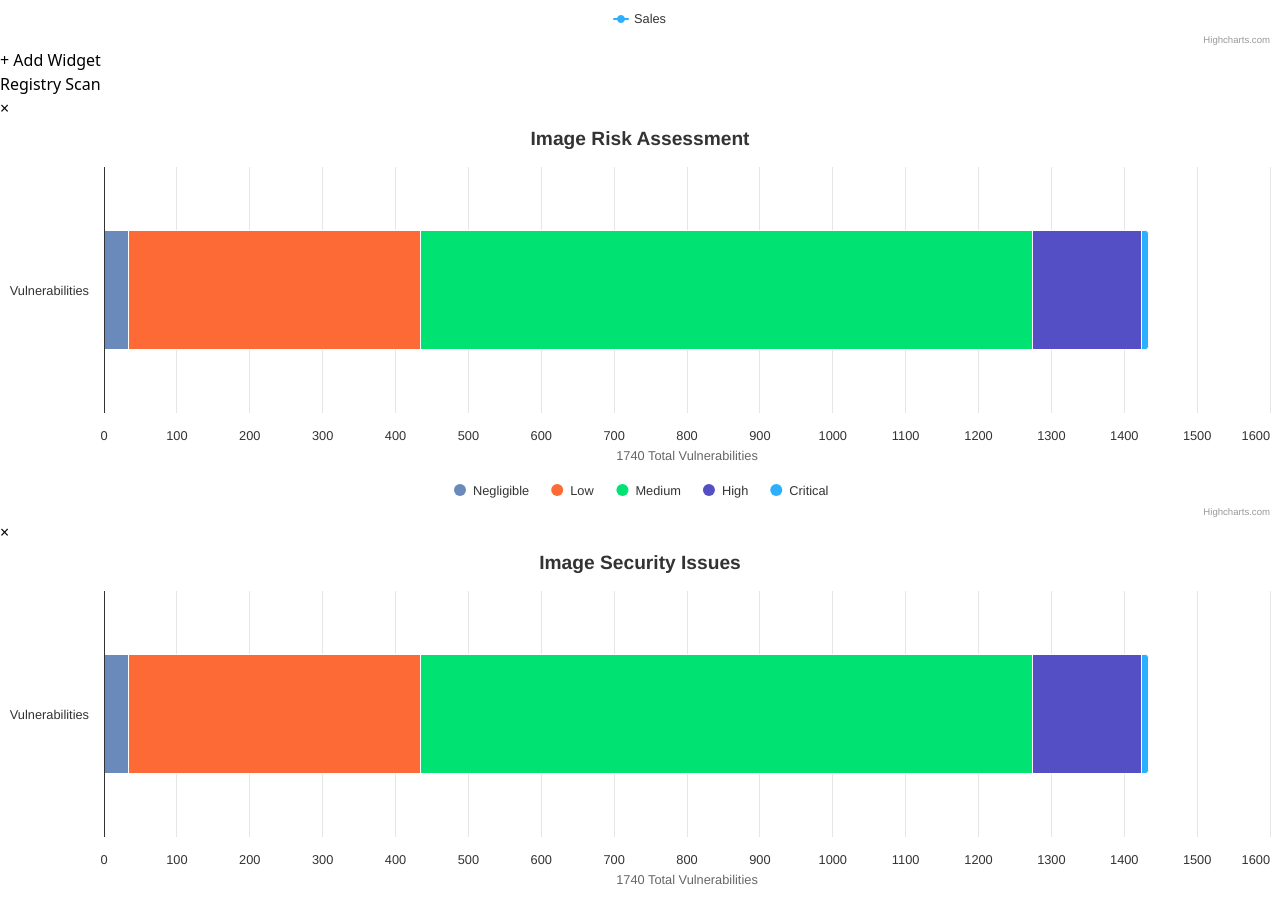
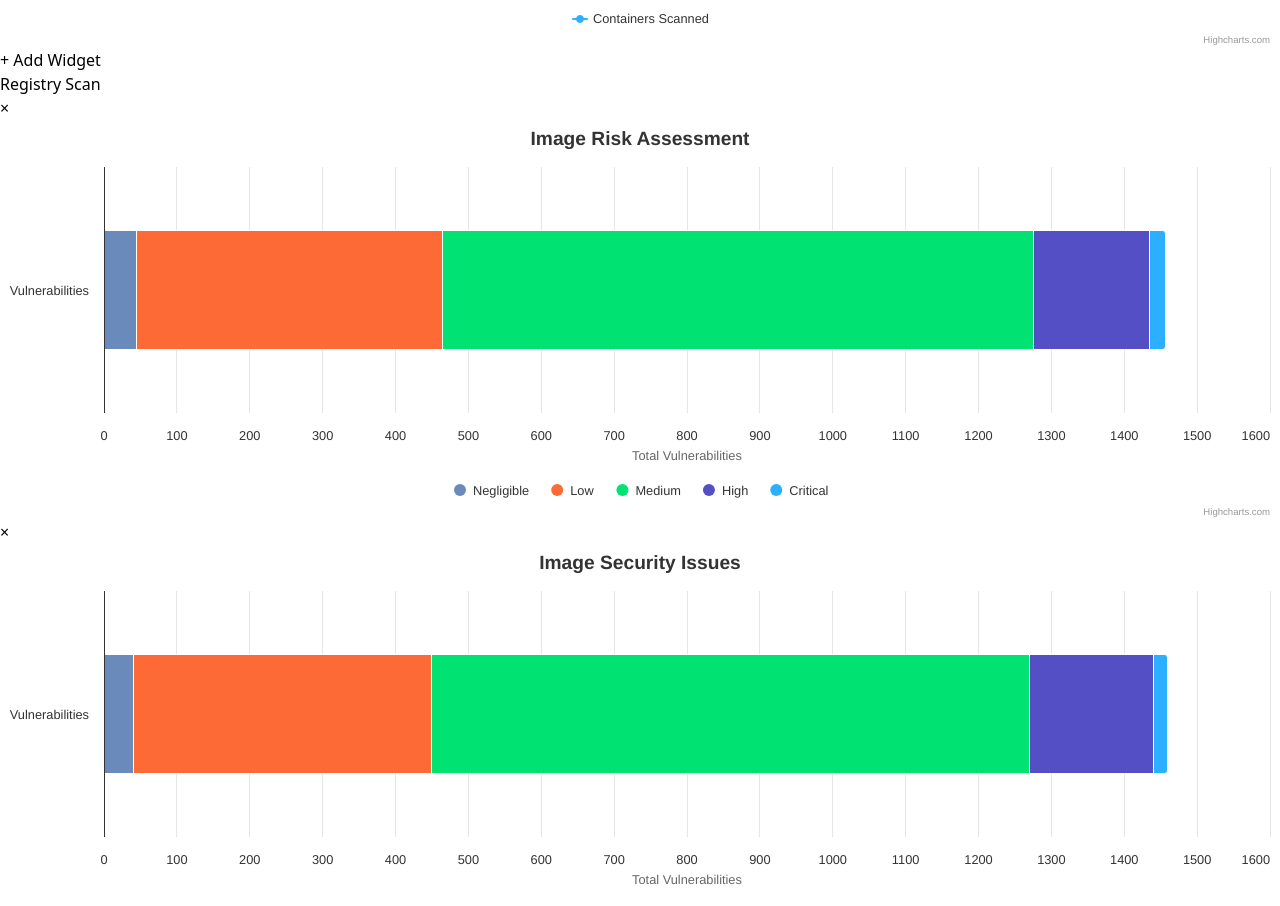
Before and after one commit to prasad-hp/dashboard, a React (Vite) app: page / in a window 1280 px wide. Shown: the part 1880-2786 px from the top of the page. Built offline with nearby package versions, Linux system fonts and the light colour scheme.

Commit message:
finalized the code with all functionality

```diff
--- a/src/components/Charts.jsx
+++ b/src/components/Charts.jsx
@@ -1,9 +1,10 @@
-import React from 'react';
+import React, { useEffect, useState } from 'react';
 import { useRecoilState, useRecoilValue, useSetRecoilState } from 'recoil';
 import { dashboardState, displayWidgetForm } from '../recoil/dashboardState';
 import DonutChart from './DonutChart';
 import LineChart from './LineChart';
 import StackedBarChart from './StackedBarChart';
+import {donutCharts, lineCharts, barCharts } from "../recoil/chartData"
 
 function Charts() {
   const { categories } = useRecoilValue(dashboardState);
@@ -23,6 +24,14 @@ function Charts() {
       ),
     }));
   };
+  const getRandomData = (chartArray) => {
+    const randomIndex = Math.floor(Math.random() * chartArray.length);
+    return chartArray[randomIndex].data;
+  };
+
+  const getRandomDonutData = () => getRandomData(donutCharts);
+  const getRandomLineData = () => getRandomData(lineCharts);
+  const getRandomBarData = () => getRandomData(barCharts);
 
   return (
     <div className="p-4">
@@ -36,16 +45,15 @@ function Charts() {
                 <div
                   key={id}
                   className="relative flex-1 min-w-[300px] max-w-[450px] min-h-[300px] max-h-[450px] border border-gray-300 p-6 rounded-xl bg-white">
-
                   <button
                     className="absolute text-xl top-2 right-3 text-gray-600 hover:text-red-600  rounded-full"
                     onClick={() => removeWidget(category.name, id)}>
                     &times;
                   </button>
 
-                  {type === 'pie' && <DonutChart name={name} />}
-                  {type === 'line' && <LineChart name={name} />}
-                  {type === 'bar' && <StackedBarChart name={name} />}
+                  {type === 'pie' && <DonutChart name={name} data = {getRandomDonutData()}/>}
+                  {type === 'line' && <LineChart name={name} chartData = {getRandomLineData()} />}
+                  {type === 'bar' && <StackedBarChart name={name} chartData = {getRandomBarData()} />}
                   {type !== 'pie' && type !== 'line' && type !== 'bar' && <div>No chart available for this type</div>}
                 </div>
               );
--- a/src/components/DonutChart.jsx
+++ b/src/components/DonutChart.jsx
@@ -3,7 +3,7 @@ import React from 'react';
 import HighchartsReact from 'highcharts-react-official';
 import Highcharts from 'highcharts';
 
-const DonutChart = ({name}) => {
+const DonutChart = ({name, data}) => {
   const options = {
     chart: {
       type: 'pie',
@@ -24,11 +24,7 @@ const DonutChart = ({name}) => {
     series: [
       {
         name: 'Share',
-        data: [
-          { name: 'Category A', y: 30 },
-          { name: 'Category B', y: 20 },
-          { name: 'Category C', y: 50 },
-        ],
+        data: data,
       },
     ],
   };
--- a/src/components/LineChart.jsx
+++ b/src/components/LineChart.jsx
@@ -1,27 +1,18 @@
-// LineChart.js
 import React from 'react';
 import HighchartsReact from 'highcharts-react-official';
 import Highcharts from 'highcharts';
 
-const LineChart = ({name}) => {
+const LineChart = ({ name, chartData }) => {
   const options = {
     chart: {
-        type: 'line',
-      },
+      type: 'line',
+    },
     title: {
       text: name,
     },
-    xAxis: {
-      categories: ['Jan', 'Feb', 'Mar', 'Apr', 'May', 'Jun', 'Jul'],
-    },
-    series: [
-      {
-        name: 'Sales',
-        data: [150, 200, 180, 220, 240, 260, 300],
-      },
-    ],
+    xAxis: chartData.xAxis,
+    series: chartData.series,
   };
-
   return <HighchartsReact highcharts={Highcharts} options={options} />;
 };
 
--- a/src/components/SearchAppbar.jsx
+++ b/src/components/SearchAppbar.jsx
@@ -60,6 +60,11 @@ function SearchAppBar() {
     const value = event.target.value;
     setSearch(value);
 
+    if (value.trim() === '') {
+      // If search input is empty, do nothing
+      return;
+    }
+
     const filteredCategories = dashboard.categories.map((category) => {
       const filteredWidgets = category.widgets.filter((widget) =>
         widget.name.toLowerCase().includes(value.toLowerCase())
@@ -85,6 +90,7 @@ function SearchAppBar() {
               color: "#626567",
             }}
           >
+
             <p style={{ margin: 0, padding: "5px" }}>Home {" > "}</p>
             <p style={{ margin: 0, color: "#2471a3" }}>Dashboard</p>
           </Typography>
--- a/src/components/SelectWidgets.jsx
+++ b/src/components/SelectWidgets.jsx
@@ -30,7 +30,6 @@ function SelectWidgets() {
       checked ? [...prev, name] : prev.filter((widget) => widget !== name)
     );
 
-    // Update the dashboardState to remove/add widget based on the checkbox state
     setWidgetData((prevState) => ({
       ...prevState,
       categories: prevState.categories.map((category) => {
--- a/src/components/StackedBarChart.jsx
+++ b/src/components/StackedBarChart.jsx
@@ -1,9 +1,8 @@
-// StackedBarChart.js
 import React from 'react';
 import HighchartsReact from 'highcharts-react-official';
 import Highcharts from 'highcharts';
 
-const StackedBarChart = ({name}) => {
+const StackedBarChart = ({ name, chartData }) => {
   const options = {
     chart: {
       type: 'bar',
@@ -17,7 +16,7 @@ const StackedBarChart = ({name}) => {
     yAxis: {
       min: 0,
       title: {
-        text: '1740 Total Vulnerabilities',
+        text: 'Total Vulnerabilities',
       },
     },
     legend: {
@@ -28,28 +27,7 @@ const StackedBarChart = ({name}) => {
         stacking: 'normal',
       },
     },
-    series: [
-      {
-        name: 'Critical',
-        data: [9],
-      },
-      {
-        name: 'High',
-        data: [150],
-      },
-      {
-        name: 'Medium',
-        data: [840],
-      },
-      {
-        name: 'Low',
-        data: [400],
-      },
-      {
-        name: 'Negligible',
-        data: [34],
-      },
-    ],
+    series: chartData.series,
   };
 
   return <HighchartsReact highcharts={Highcharts} options={options} />;
--- a/src/recoil/chartData.js
+++ b/src/recoil/chartData.js
@@ -0,0 +1,125 @@
+export const donutCharts = [{
+    data: [
+      { name: 'Vulnerability Scanning', y: 40 },
+      { name: 'Compliance Monitoring', y: 35 },
+      { name: 'Threat Detection', y: 25 },
+    ]
+  },
+  {
+    data: [
+      { name: 'Runtime Security', y: 30 },
+      { name: 'Network Security', y: 45 },
+      { name: 'Identity & Access Management', y: 25 },
+    ]
+  },
+  {
+    data: [
+      { name: 'Data Protection', y: 50 },
+      { name: 'Incident Response', y: 30 },
+      { name: 'Audit Logging', y: 20 },
+    ]
+  },
+  {
+    data: [
+      { name: 'Container Security', y: 45 },
+      { name: 'API Security', y: 30 },
+      { name: 'Workload Protection', y: 25 },
+    ]
+  }
+];
+
+export const lineCharts = [{
+    data: {xAxis: {
+      categories: ['Jan', 'Feb', 'Mar', 'Apr', 'May', 'Jun', 'Jul'],
+    },
+    series: [
+      {
+        name: 'Security Incidents',
+        data: [120, 150, 130, 180, 160, 190, 210],
+      },
+    ]}
+  },
+  {
+    data:{xAxis: {
+      categories: ['Jan', 'Feb', 'Mar', 'Apr', 'May', 'Jun', 'Jul'],
+    },
+    series: [
+      {
+        name: 'Vulnerabilities Detected',
+        data: [200, 250, 230, 270, 290, 310, 330],
+      },
+    ]}
+  },
+  {
+    data: {xAxis: {
+      categories: ['Jan', 'Feb', 'Mar', 'Apr', 'May', 'Jun', 'Jul'],
+    },
+    series: [
+      {
+        name: 'Compliance Checks Failed',
+        data: [80, 90, 85, 100, 110, 95, 105],
+      },
+    ]}
+  },
+  {
+    data: {xAxis: {
+      categories: ['Jan', 'Feb', 'Mar', 'Apr', 'May', 'Jun', 'Jul'],
+    },
+    series: [
+      {
+        name: 'Containers Scanned',
+        data: [150, 180, 170, 200, 210, 230, 250],
+      },
+    ]}
+  }
+];
+
+export const barCharts = [{
+    data: {xAxis: {
+      categories: ['Vulnerabilities'],
+    },
+    series: [
+      { name: 'Critical', data: [18] },
+      { name: 'High', data: [140] },
+      { name: 'Medium', data: [780] },
+      { name: 'Low', data: [450] },
+      { name: 'Negligible', data: [50] },
+    ]}
+  },
+  {
+    data: {xAxis: {
+      categories: ['Vulnerabilities'],
+    },
+    series: [
+      { name: 'Critical', data: [22] },
+      { name: 'High', data: [160] },
+      { name: 'Medium', data: [810] },
+      { name: 'Low', data: [420] },
+      { name: 'Negligible', data: [45] },
+    ]}
+  },
+  {
+    data: {xAxis: {
+      categories: ['Vulnerabilities'],
+    },
+    series: [
+      { name: 'Critical', data: [14] },
+      { name: 'High', data: [150] },
+      { name: 'Medium', data: [790] },
+      { name: 'Low', data: [460] },
+      { name: 'Negligible', data: [48] },
+    ]}
+  },
+  {
+    data:{xAxis: {
+      categories: ['Vulnerabilities'],
+    },
+    series: [
+      { name: 'Critical', data: [20] },
+      { name: 'High', data: [170] },
+      { name: 'Medium', data: [820] },
+      { name: 'Low', data: [410] },
+      { name: 'Negligible', data: [40] },
+    ]}
+  }
+];
--- a/src/recoil/dashboardState.js
+++ b/src/recoil/dashboardState.js
@@ -1,4 +1,3 @@
-// state.js
 import { atom } from 'recoil';
 
 export const dashboardState = atom({
```
Also changed, not shown: src/components/AddWidgetForm.jsx (+3 -6 lines), 1 other file (tests, documents, lock files or other folders).
